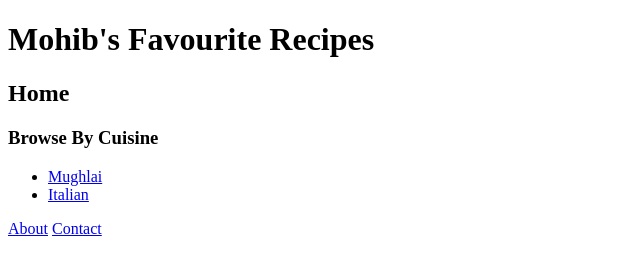
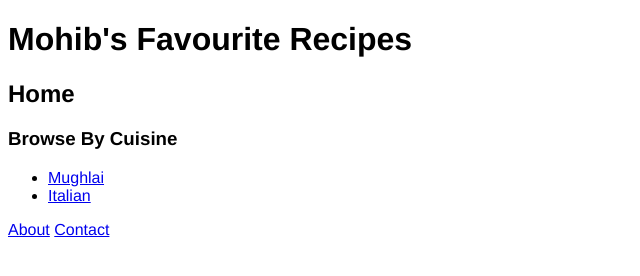
Before and after one commit to mohib-danrimmer/odin-recipes, a plain HTML site: page index.html in a window 1280 px wide. Shown: the whole page, without its empty margins (0-640 px from the left). Drawn offline with Linux system fonts and the light colour scheme.

Commit message:
Changed the font of index to Helvetica with sans serif as default

```diff
--- a/index.html
+++ b/index.html
@@ -3,6 +3,11 @@
     <meta charset="UTF-8">
     <meta name="viewport" content="width:device-width, intial-scale=1.0">
     <title>Project Recipes</title>
+    <style>
+        * {
+            font-family: 'Helvetica', sans-serif;
+        }
+    </style>
 </head>
 <body>
     <h1>Mohib's Favourite Recipes</h1>
```
